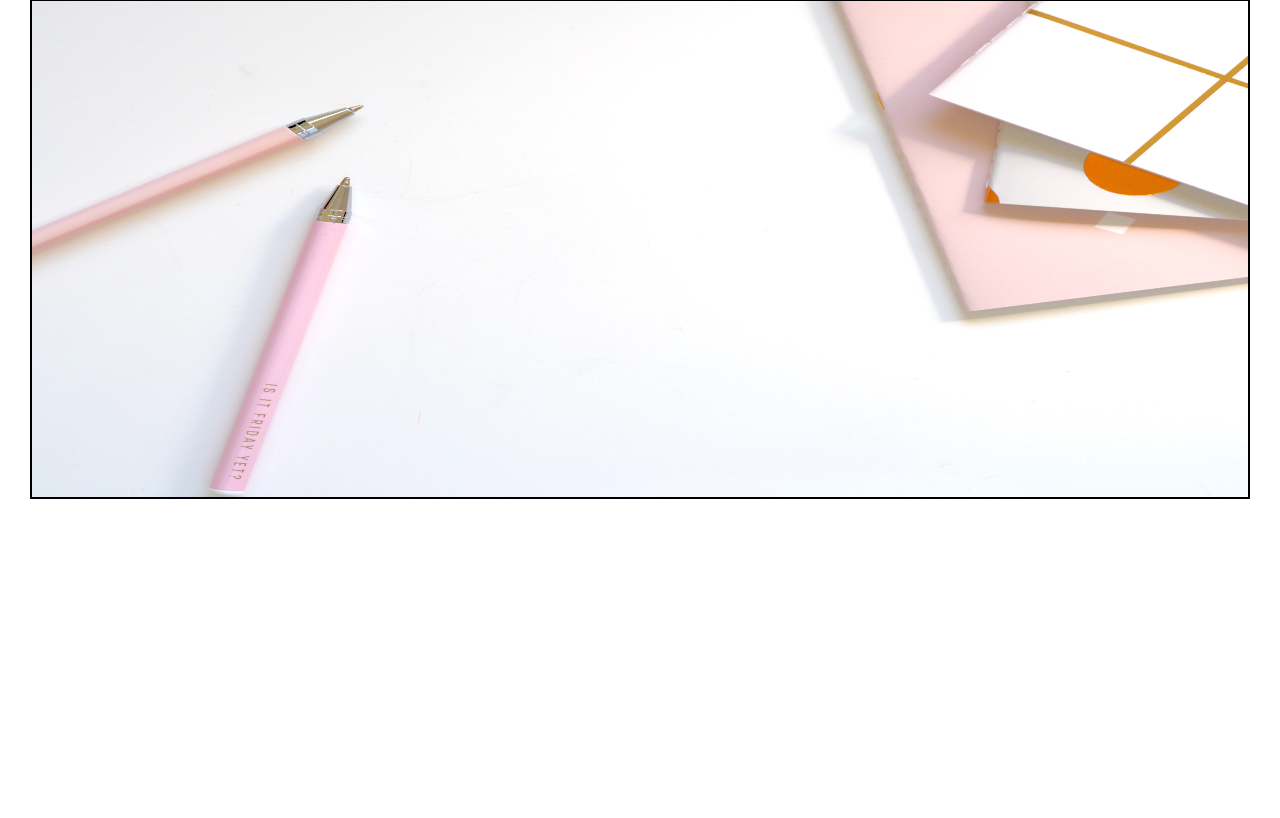
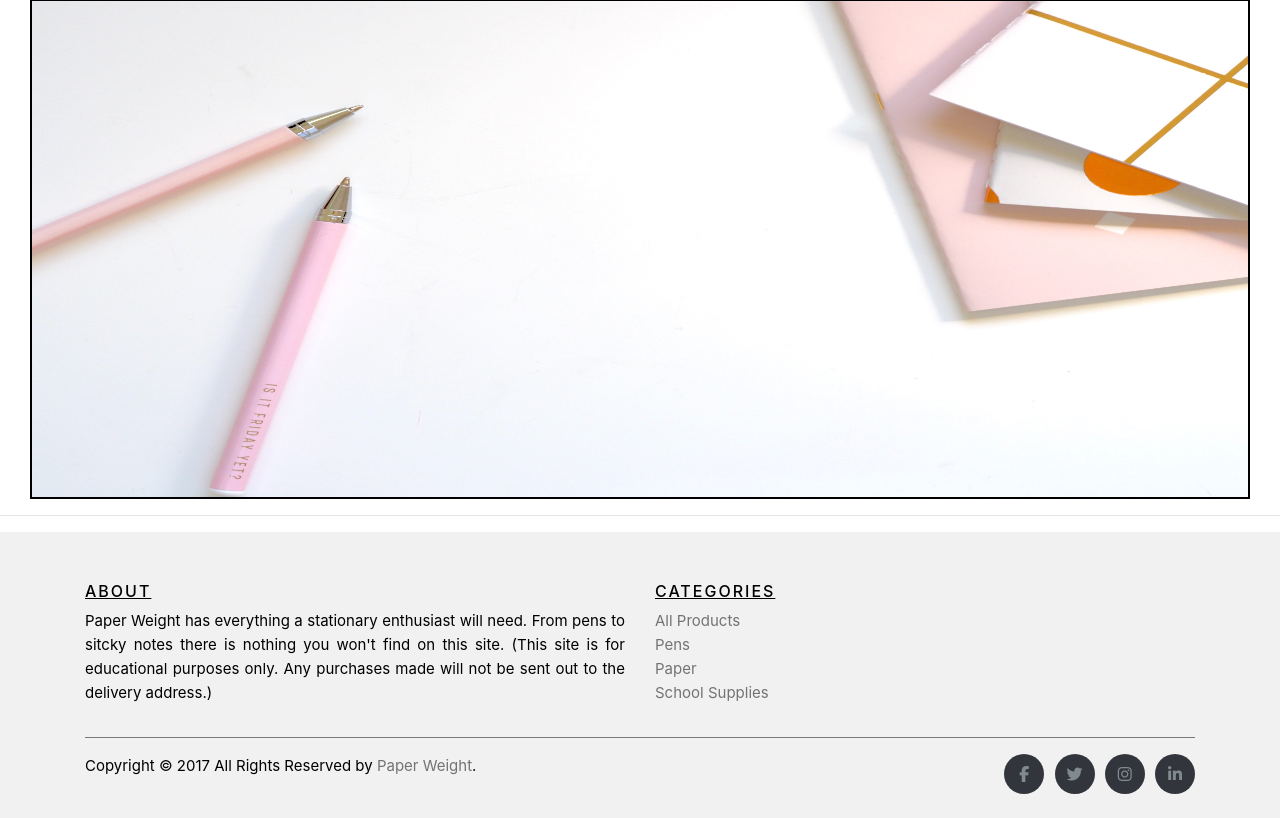
Before and after one commit to Sharpryan20/ci-project-5, a Django app: page / in a window 1280 px wide. Shown: the part 278-1096 px from the top of the page. Before the commit the page ends 777 px from the top, so only its background shows below. Run offline with Django 3.2, Linux system fonts and the light colour scheme; some libraries are stand-ins or nearby versions; some web fonts are replaced.

Commit message:
Added footer to base.html and completed CSS

```diff
--- a/static/css/base.css
+++ b/static/css/base.css
@@ -6,10 +6,6 @@ body {
 
 html {
     height: 100%;
-}
-
-hr {
-    background-color: #000;
 }
 
 .text-black {
@@ -48,11 +44,177 @@ hr {
     padding-top: 8%
 }
 
+/* Footer CSS */
+.site-footer {
+    background-color: #F1F1F1;
+    padding: 45px 0 20px;
+    font-size: 15px;
+    line-height: 24px;
+    color: black;
+}
+
+.site-footer hr {
+    border-top-color: #000;
+    opacity: 0.5
+}
+
+.site-footer hr.small {
+    margin: 20px 0
+}
+
+.site-footer h6 {
+    color: #000;
+    font-size: 16px;
+    text-transform: uppercase;
+    margin-top: 5px;
+    letter-spacing: 2px;
+    text-decoration: underline;
+}
+
+.site-footer a {
+    color: #737373;
+}
+
+.site-footer a:hover {
+    color: #9B1E1E;
+    text-decoration: none;
+}
+
+.footer-links {
+    padding-left: 0;
+    list-style: none
+}
+
+.footer-links li {
+    display: block
+}
+
+.footer-links a {
+    color: #737373
+}
+
+.footer-links a:active,
+.footer-links a:focus,
+.footer-links a:hover {
+    color: #9B1E1E;
+    text-decoration: none;
+}
+
+.footer-links.inline li {
+    display: inline-block
+}
+
+.site-footer .social-icons {
+    text-align: right
+}
+
+.site-footer .social-icons a {
+    width: 40px;
+    height: 40px;
+    line-height: 40px;
+    margin-left: 6px;
+    margin-right: 0;
+    border-radius: 100%;
+    background-color: #33353d
+}
+
+.copyright-text {
+    margin: 0
+}
 
 /* Media Queries */
 
-@media (max-width: 992px) {
+
+
+@media (max-width:992px) {
     .header-nav {
         display: none;
     }
+    .site-footer [class^=col-] {
+        margin-bottom: 30px
+    }
 }
+
+@media (max-width:767px) {
+    .site-footer {
+        padding-bottom: 0
+    }
+
+    .site-footer .copyright-text,
+    .site-footer .social-icons {
+        text-align: center
+    }
+}
+
+.social-icons {
+    padding-left: 0;
+    margin-bottom: 0;
+    list-style: none
+}
+
+.social-icons li {
+    display: inline-block;
+    margin-bottom: 4px
+}
+
+.social-icons li.title {
+    margin-right: 15px;
+    text-transform: uppercase;
+    color: #96a2b2;
+    font-weight: 700;
+    font-size: 13px
+}
+
+.social-icons a {
+    background-color: #eceeef;
+    color: #818a91;
+    font-size: 16px;
+    display: inline-block;
+    line-height: 44px;
+    width: 44px;
+    height: 44px;
+    text-align: center;
+    margin-right: 8px;
+    border-radius: 100%;
+    -webkit-transition: all .2s linear;
+    -o-transition: all .2s linear;
+    transition: all .2s linear
+}
+
+.social-icons a:active,
+.social-icons a:focus,
+.social-icons a:hover {
+    color: #fff;
+    background-color: #29aafe
+}
+
+.social-icons.size-sm a {
+    line-height: 34px;
+    height: 34px;
+    width: 34px;
+    font-size: 14px
+}
+
+.social-icons a.facebook:hover {
+    background-color: #3b5998
+}
+
+.social-icons a.twitter:hover {
+    background-color: #00aced
+}
+
+.social-icons a.linkedin:hover {
+    background-color: #007bb6
+}
+
+.social-icons a.dribbble:hover {
+    background-color: #ea4c89
+}
+
+@media (max-width:767px) {
+    .social-icons li.title {
+        display: block;
+        margin-right: 0;
+        font-weight: 600
+    }
+}
--- a/templates/base.html
+++ b/templates/base.html
@@ -43,6 +43,7 @@
 </head>
 
 <body>
+    <!--- Header --->
     <header class="container-fluid">
         <div class="row header-nav">
             <div class="col-12 col-lg-4 my-auto py-1 py-lg-0 text-center text lg left">
@@ -136,6 +137,52 @@
     {% block postloadjs %}
     {% endblock %}
 
+    <!--- Footer -->
+    <!-- Site footer -->
+    <hr>
+    <footer class="site-footer">
+        <div class="container">
+            <div class="row">
+                <div class="col-sm-12 col-md-6">
+                    <h6>About</h6>
+                    <p class="text-justify">Paper Weight has everything a stationary enthusiast will need. From pens to sitcky notes there is nothing you won't find on this site.
+                    (This site is for educational purposes only. Any purchases made will not be sent out to the delivery address.)
+                    </p>
+                </div>
+
+                <div class="col-xs-12 col-md-6">
+                    <h6>Categories</h6>
+                    <ul class="footer-links">
+                        <li><a href="http://scanfcode.com/category/c-language/">All Products</a></li>
+                        <li><a href="http://scanfcode.com/category/front-end-development/">Pens</a></li>
+                        <li><a href="http://scanfcode.com/category/back-end-development/">Paper</a></li>
+                        <li><a href="http://scanfcode.com/category/java-programming-language/">School Supplies</a></li>
+                    </ul>
+                </div>
+
+            </div>
+            <hr>
+        </div>
+        <div class="container">
+            <div class="row">
+                <div class="col-md-8 col-sm-6 col-xs-12">
+                    <p class="copyright-text">Copyright &copy; 2017 All Rights Reserved by
+                        <a href="#">Paper Weight</a>.
+                    </p>
+                </div>
+
+                <div class="col-md-4 col-sm-6 col-xs-12">
+                    <ul class="social-icons">
+                        <li><a class="facebook" href="#"><i class="fa fa-facebook"></i></a></li>
+                        <li><a class="twitter" href="#"><i class="fa fa-twitter"></i></a></li>
+                        <li><a class="instagram" href="#"><i class="fa fa-instagram"></i></a></li>
+                        <li><a class="linkedin" href="#"><i class="fa fa-linkedin"></i></a></li>
+                    </ul>
+                </div>
+            </div>
+        </div>
+    </footer>
+
 </body>
 
 </html>
```
